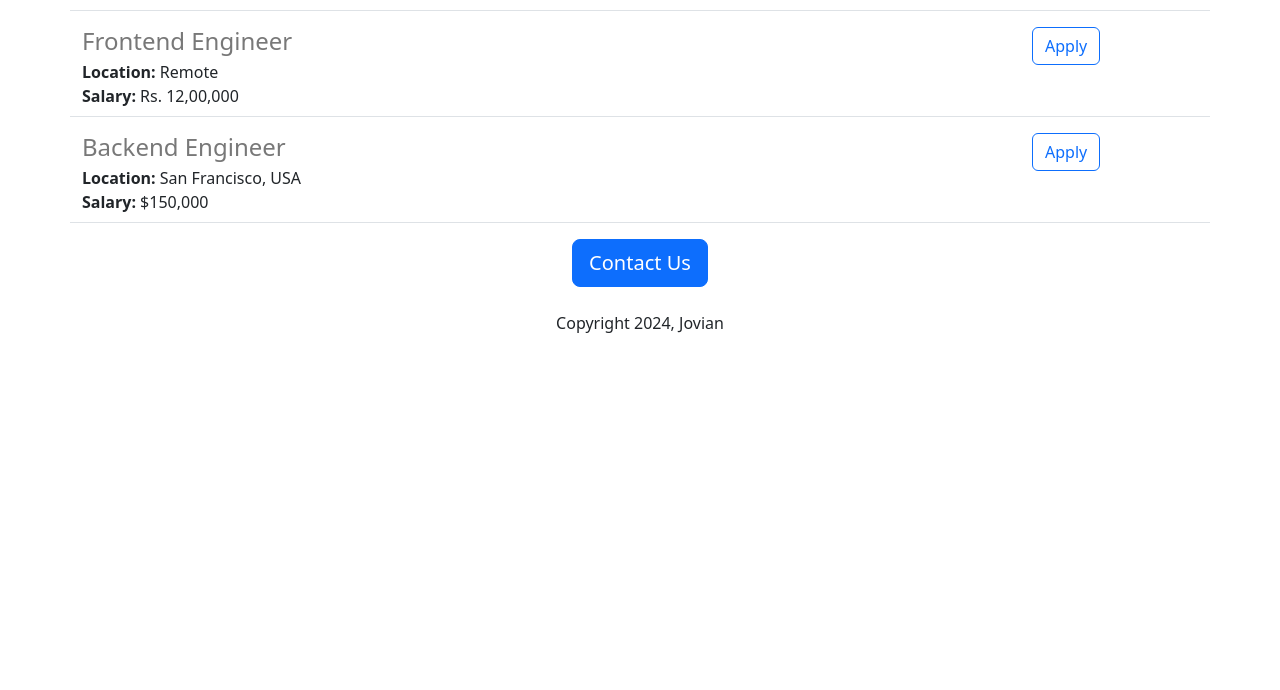
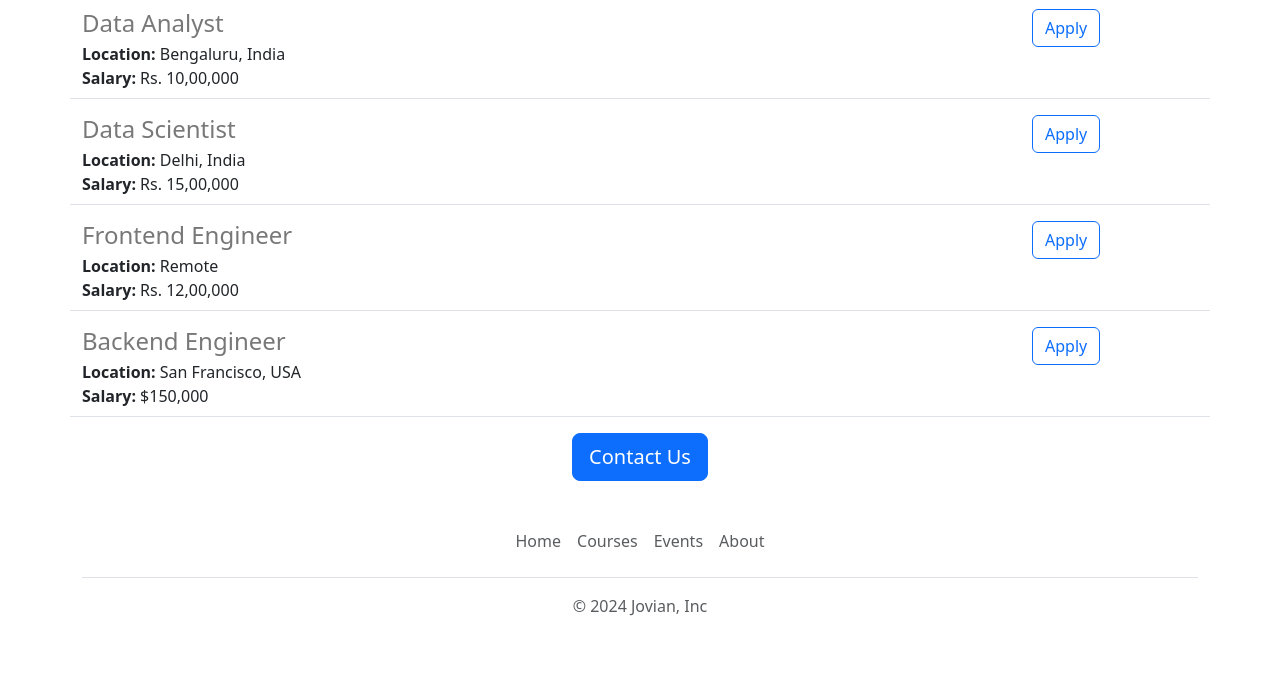
Before and after one commit to aryandas7/Mera-website, a Flask app: page / in a window 1280 px wide. Shown: the part 893-1583 px from the top of the page. Before the commit the page ends 1226 px from the top, so only its background shows below. Run offline with Flask 3, Linux system fonts and the light colour scheme.

Commit message:
functional and aesthetic improvements

```diff
--- /dev/null
+++ b/templates/footer.html
@@ -0,0 +1,11 @@
+<div class="container">
+  <footer class="py-3 my-4">
+    <ul class="nav justify-content-center border-bottom pb-3 mb-3">
+      <li class="nav-item"><a target="_blank"href="https://www.jovian.ai" class="nav-link px-2 text-body-secondary">Home</a></li>
+      <li class="nav-item"><a target="_blank"href="https://jovian.ai/learn" class="nav-link px-2 text-body-secondary">Courses</a></li>
+      <li class="nav-item"><a target="_blank" href="https://jovian.ai/events" class="nav-link px-2 text-body-secondary">Events</a></li>
+      <li class="nav-item"><a href="https://jovian.ai/about" class="nav-link px-2 text-body-secondary">About</a></li>
+    </ul>
+    <p class="text-center text-body-secondary">&copy; 2024 Jovian, Inc</p>
+  </footer>
+</div>
--- a/templates/home.html
+++ b/templates/home.html
@@ -10,18 +10,25 @@
         height: 360px;
         width: 100%;
         object-fit: cover;
+        margin-bottom: 16px;
       }
     </style>
   </head>
   <body>
+    {% include 'nav.html' %}
+    <img class="img-fluid" id="banner" src="https://fa89cfa9-b9c3-41f3-883e-17082c7ad5d8-00-150yg0d47lbo5.pike.replit.dev/static/banner.jpg">
     <div class="container">
-    <h1 class="text-center mt-2 mb-4">{{company_name}} Careers</h1>
-    <img class="img-fluid" id="banner" src="https://fa89cfa9-b9c3-41f3-883e-17082c7ad5d8-00-150yg0d47lbo5.pike.replit.dev/static/banner.jpg"
-      height="320">
-    <h2 class="text-center mt-2 mb-4">About Jovian</h2>
+    <h1 class="text-center mt-2 mb-4">{{company_name}} Careers
+    </h1>
+    <div class="row" style="margin-bottom:16px;">
+      <div class="col-md-6">
     <p class="lead">
       Lorem ipsum dolor sit amet, consectetur adipiscing elit, sed do eiusmod tempor incididunt ut labore et dolore magna aliqua. Ut enim ad minim veniam, quis nostrud exercitation ullamco laboris nisi ut aliquip ex ea commodo consequat. Duis aute irure dolor in reprehenderit in voluptate velit esse cillum dolore eu fugiat nulla pariatur. Excepteur sint occcaecat cupidatat non proident, sunt in culpa qui officia deserunt mollit anim id est laborum.
     </p>
+      </div>
+      <div class="d-none d-md-block col-md-6">
+      <img src="/static/people.jpg" style="height:320px; border-radius:4px;">
+    </div>
     <h2 class="text-center mt-2 mb-4">Job Openings</h2>
     <div>
       {% for job in jobs %}
@@ -29,8 +36,8 @@
       {% endfor %}
     </div>
     <div class="text-center">
-    <button class="btn btn-primary btn-lg">Contact Us</button>
-      <p class="mt-4">Copyright 2024, Jovian</p>
+    <a class="btn btn-primary btn-lg"href="mailto:dhansinghdas67@gmail.com?subject=Question%20about%20Job%20Openings&body=My%20name%3A%20%3Cyour%20name%20here%3E%0D%0AMy%20questions%3A%20%3Center%20question%20here%3E%0D%0A">Contact Us</a>
     </div>
+      {% include 'footer.html' %}
   </body>
 </html>
--- a/templates/jobitem.html
+++ b/templates/jobitem.html
@@ -12,7 +12,7 @@
   </div>
   {% endif %}
   </div>
-  <div class="col-2">
-  <button type="button" class="btn btn-outline-primary float-right align-middle">Apply</button>
+  <div class="col-2 padding-right:16px">
+  <a href="mailto:dhansinghdas67@gmail.com?subject=Application%20for%20{{job['title']}}&body=My%20name%3A%20%3Cyour%20name%20here%3E%0D%0AMy%20resume%20link%3A%20%3Cresume%20link%3E%0D%0AMy%20LinkedIn%20link%3A%20%3Clinkedin%20in%3E" type="button" class="btn btn-outline-primary float-right align-middle">Apply</a>
     </div>
   </div>
--- /dev/null
+++ b/templates/nav.html
@@ -0,0 +1,9 @@
+<nav class="navbar shadow-sm fixed-top bg-white">
+  <div class="container-fluid">
+    <a class="navbar-brand" href="#">
+      <img src="/static/logo.svg" alt="Logo" width="30" height="24" class="d-inline-block align-text-top">
+      Jovian
+    </a>
+  </div>
+</nav>
+<div style="height:56px"></div>
```
Also changed, not shown: static/logo.svg (added), 1 other file.
